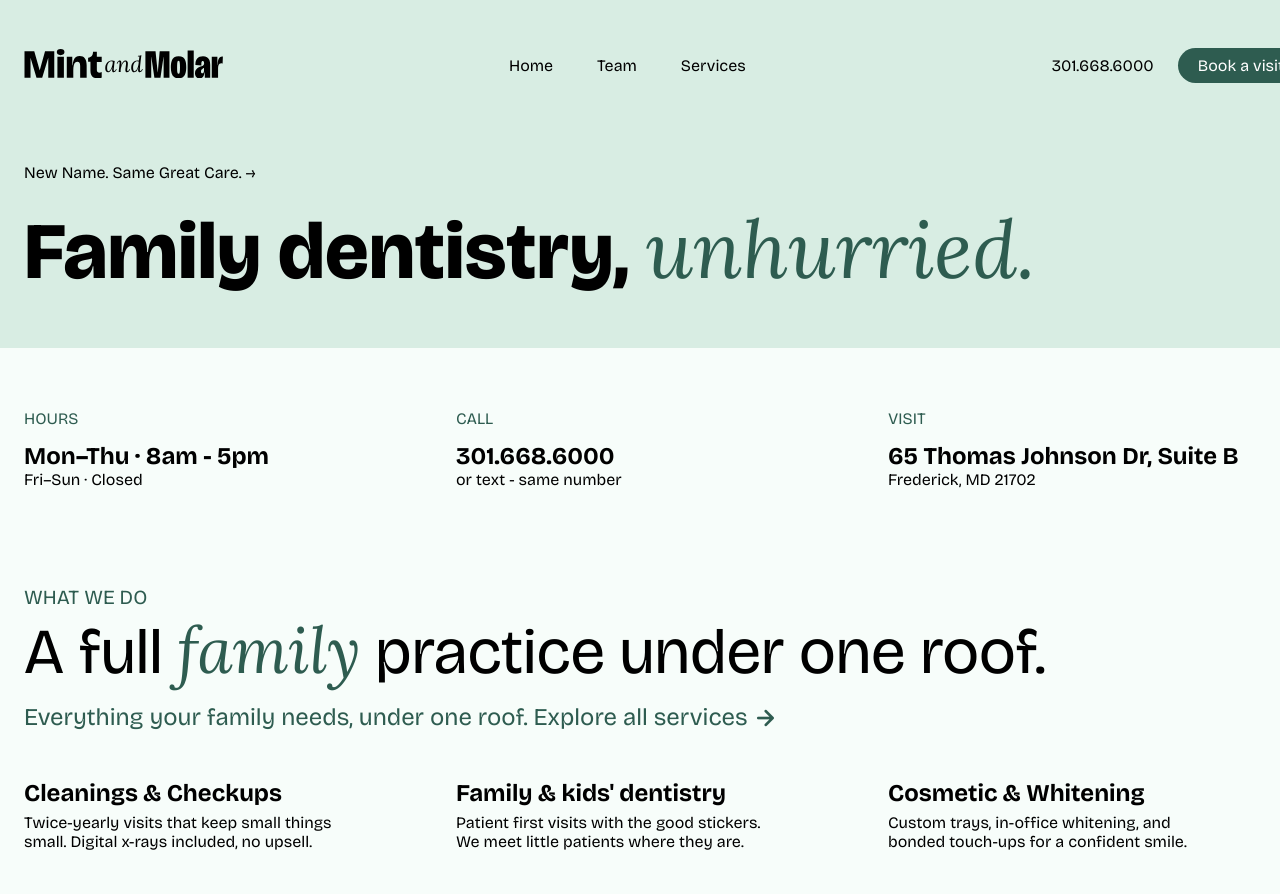
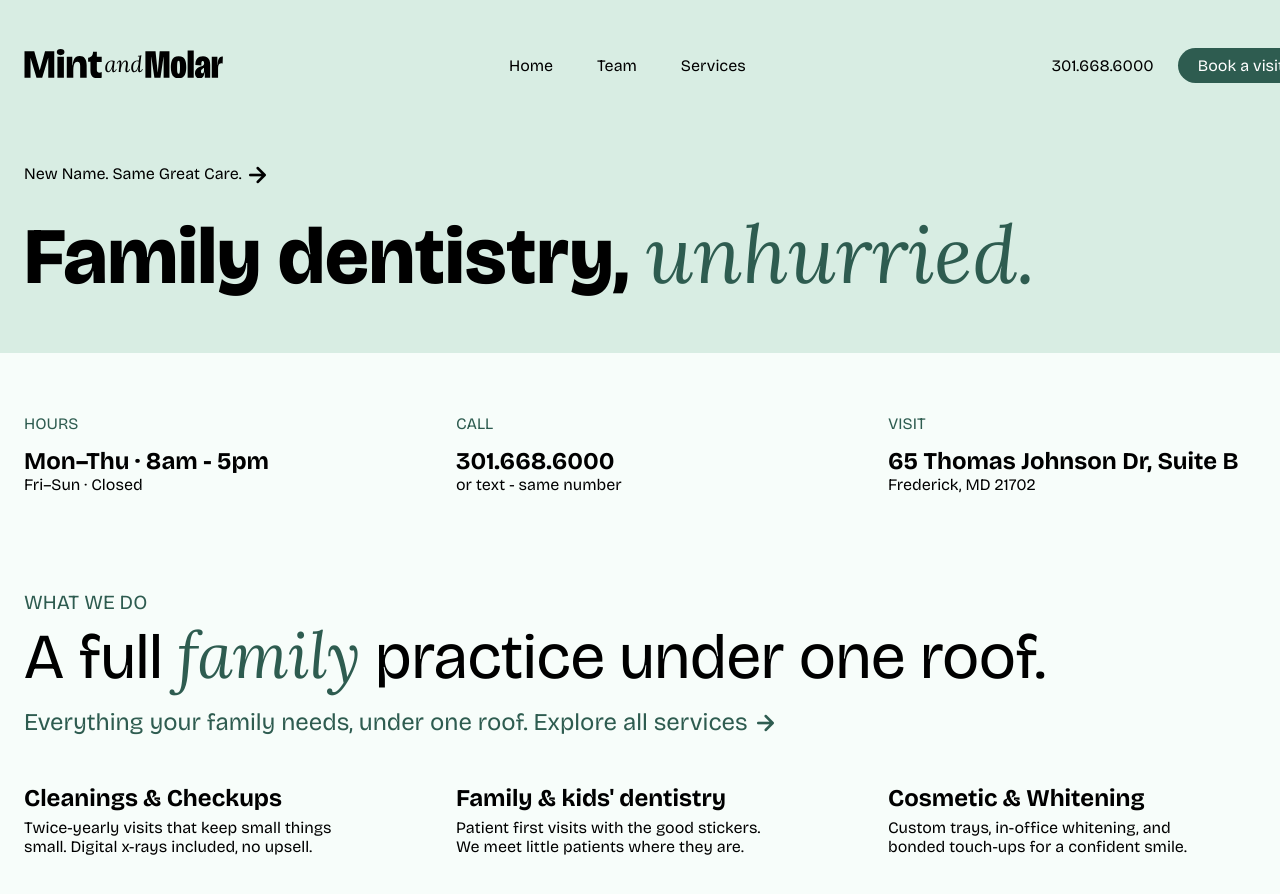
Before and after one commit to naher94/mintmolar.com, a Jekyll site: the page built from index.html, in a window 1280 px wide and 900 px high. Shown: the top 894 px of the window. Built offline with Jekyll 4.4.1, drawn with Linux system fonts in a browser that asks for light colours.

Commit message:
Arrow Icon Added

```diff
--- a/_includes/hero.html
+++ b/_includes/hero.html
@@ -3,7 +3,7 @@
   <div class="scaffold-container hero__inner">
 
     {% if page.hero_tag %}
-      <p class="hero__tag">{{ page.hero_tag }}</p>
+      <p class="hero__tag">{{ page.hero_tag | raw }}</p>
     {% endif %}
 
     {% if page.hero_headline %}
--- a/index.html
+++ b/index.html
@@ -1,6 +1,6 @@
 ---
 layout: default
-hero_tag: "New Name. Same Great Care. →"
+hero_tag: "New Name. Same Great Care. <span class='material-symbols-rounded'>arrow_forward</span>"
 hero_headline: "Family dentistry, <em>unhurried.</em>"
 ---
 
```
